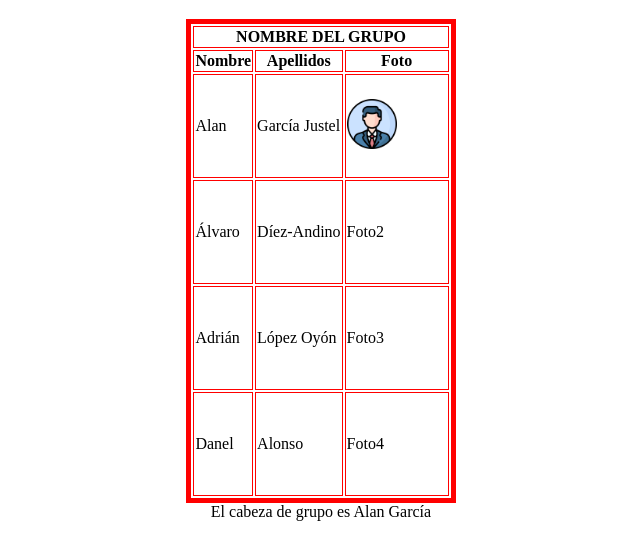
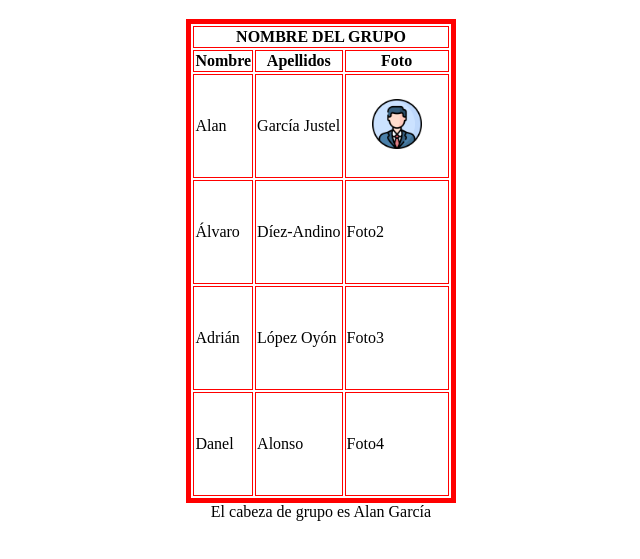
Before and after one commit to Strawberryai/MenuInstalacion, a plain HTML site: page src/nginx/index.html in a window 1280 px wide. Shown: the part 61-620 px from the top of the page, without its empty margins (319-959 px from the left). Drawn offline with Linux system fonts and the light colour scheme.

Commit message:
Menu.sh terminado

```diff
--- a/src/nginx/index.html
+++ b/src/nginx/index.html
@@ -2,6 +2,7 @@
   <html lang="es">
   <head>
     <meta charset="utf-8"/>
+    <link rel="icon" href="static/icons/icon.ico">
     <title>NOMBRE DEL GRUPO</title>
  </head>
  <body>
@@ -21,7 +22,9 @@
             <td>Alan</th>
             <td>García Justel</th>
             <td border=3 height=100 width=100>
+                <center>
                     <img src="static/img/profile.png" alt="Foto1" width="50" height="50">
+                </center>
             </th>
         </tr>
         <tr>
```
Also changed, not shown: src/nginx/static/icons/icon.ico (added), 6 other files. Lines whose indentation alone changed are shown as unchanged.
